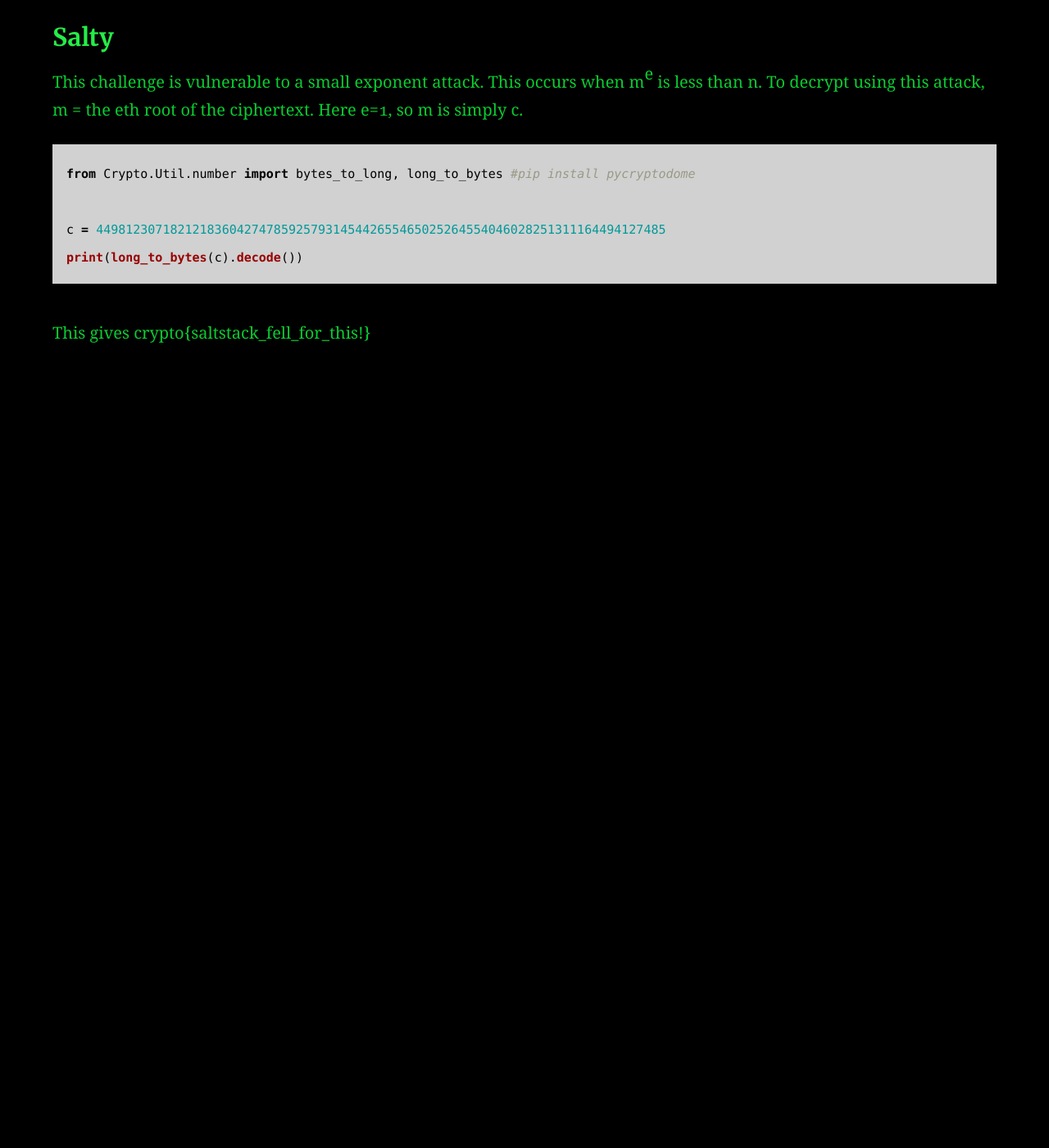
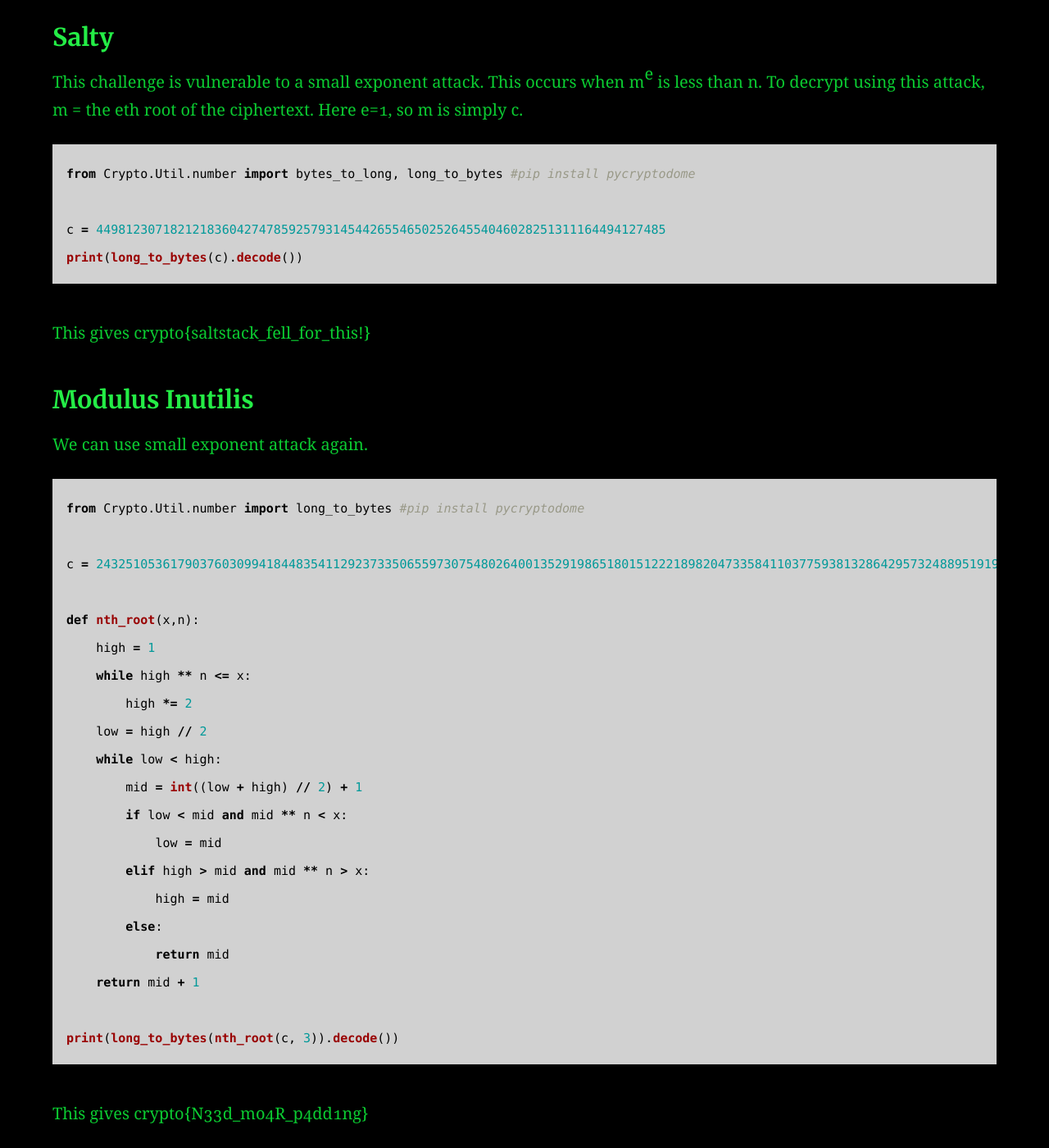
Before and after one commit to AC01010/Connor-McCartney.github.io, a Jekyll site: the page built from _posts/2019-01-12-CryptohackPublicExponent.md, in a window 1280 px wide and 1400 px high, scrolled down 198 px. Shown: the whole window at 82% size. Built offline with Jekyll 4.4.1, drawn with Linux system fonts in a browser that asks for light colours; before the commit the page ends 900 px from its top, so only the background shows below that.

Commit message:
Update 2019-01-12-CryptohackPublicExponent.md

````diff
--- a/_posts/2019-01-12-CryptohackPublicExponent.md
+++ b/_posts/2019-01-12-CryptohackPublicExponent.md
@@ -20,3 +20,30 @@ c = 4498123071821218360427478592579314544265546502526455404602825131116449412748
 print(long_to_bytes(c).decode())
 ```
 This gives crypto{saltstack_fell_for_this!}
+
+### Modulus Inutilis
+
+We can use small exponent attack again.
+```python
+from Crypto.Util.number import long_to_bytes #pip install pycryptodome
+
+c = 243251053617903760309941844835411292373350655973075480264001352919865180151222189820473358411037759381328642957324889519192337152355302808400638052620580409813222660643570085177957
+
+def nth_root(x,n):
+    high = 1
+    while high ** n <= x:
+        high *= 2
+    low = high // 2
+    while low < high:
+        mid = int((low + high) // 2) + 1
+        if low < mid and mid ** n < x:
+            low = mid
+        elif high > mid and mid ** n > x:
+            high = mid
+        else:
+            return mid
+    return mid + 1
+
+print(long_to_bytes(nth_root(c, 3)).decode())
+```
+This gives crypto{N33d_m04R_p4dd1ng}
````
